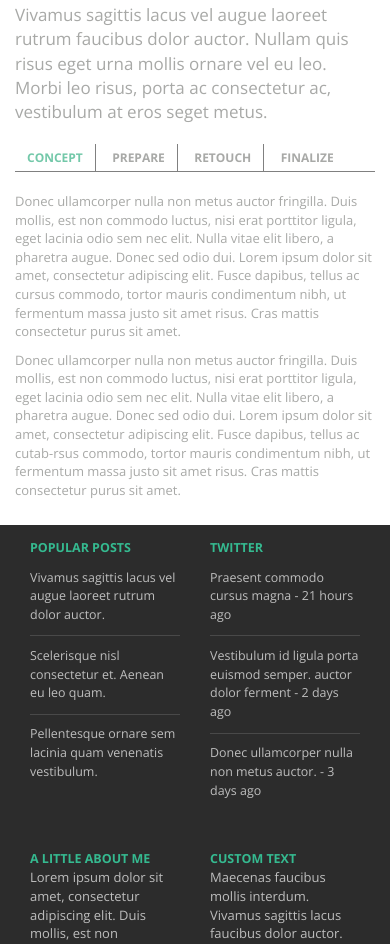
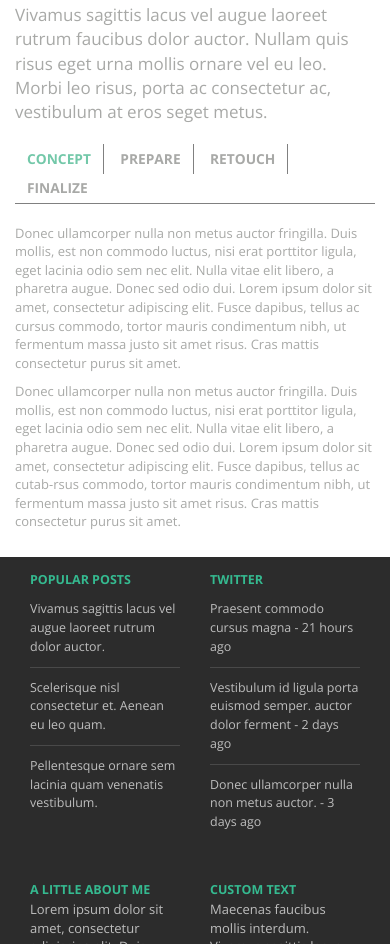
Before and after one commit to AlexZanko/glisseo-example, a plain HTML site: page index.html in a window 390 px wide. Shown: the part 2315-3259 px from the top of the page. Drawn offline with nearby package versions, Linux system fonts and the light colour scheme; a web font is replaced by a local one.

Commit message:
Glisseo css

```diff
--- a/css/style.css
+++ b/css/style.css
@@ -401,8 +401,11 @@ footer{
 		margin-left: .5%;
 	}
 	.tab>label{
-		font-size: 12px;
+		font-size: .86rem;
 	}
+}
+@media (min-width:320px) and (max-width:380px){
+	font-size: .66rem;
 }
 /*Hover для dropdown меню с запросом, ибо в мобильном меню hover не нужен*/
 @media(min-width:768px){
```
